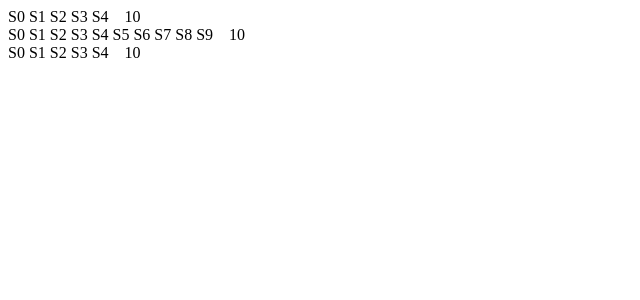
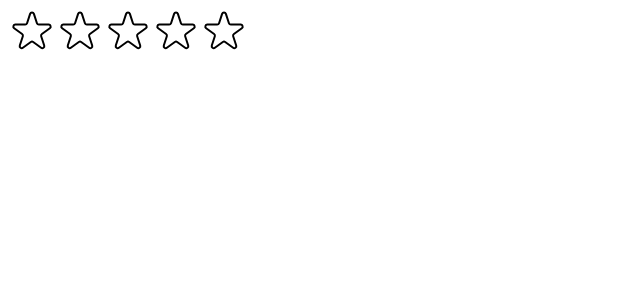
Before and after one commit to quartzeast/usepopcorn, a React (Create React App) app: page / in a window 1280 px wide. Shown: the top 300 px of the page, without its empty margins (0-640 px from the left). Built offline with nearby package versions, Linux system fonts and the light colour scheme.

Commit message:
Creating the Stars

```diff
--- a/src/StarRating.js
+++ b/src/StarRating.js
@@ -1,3 +1,5 @@
+import { useState } from 'react';
+
 const containerStyle = {
   display: 'flex',
   alignItems: 'center',
@@ -6,7 +8,6 @@
 
 const starContainerStyle = {
   display: 'flex',
-  gap: '4px',
 };
 
 const textStyle = {
@@ -15,14 +16,74 @@
 };
 
 export default function StarRating({ maxRating = 5 }) {
+  const [rating, setRating] = useState(0);
+
+  function handleRating(rating) {
+    setRating(rating);
+  }
+
   return (
     <div style={containerStyle}>
       <div style={starContainerStyle}>
         {Array.from({ length: maxRating }, (_, i) => (
-          <span>S{i}</span>
+          <Star
+            key={i}
+            onRate={() => handleRating(i + 1)}
+            full={rating >= i + 1}
+          />
         ))}
       </div>
-      <p style={textStyle}>10</p>
+      <p style={textStyle}>{rating || ''}</p>
     </div>
   );
 }
+
+const starStyle = {
+  width: '48px',
+  height: '48px',
+  display: 'block',
+  cursor: 'pointer',
+};
+
+function Star({ onRate, full }) {
+  return (
+    <span role="button" style={starStyle} onClick={onRate}>
+      {full ? (
+        <svg
+          xmlns="http://www.w3.org/2000/svg"
+          viewBox="0 0 20 20"
+          fill="#000"
+          stroke="#000"
+        >
+          <path d="M9.049 2.927c.3-.921 1.603-.921 1.902 0l1.07 3.292a1 1 0 00.95.69h3.462c.969 0 1.371 1.24.588 1.81l-2.8 2.034a1 1 0 00-.364 1.118l1.07 3.292c.3.921-.755 1.688-1.54 1.118l-2.8-2.034a1 1 0 00-1.175 0l-2.8 2.034c-.784.57-1.838-.197-1.539-1.118l1.07-3.292a1 1 0 00-.364-1.118L2.98 8.72c-.783-.57-.38-1.81.588-1.81h3.461a1 1 0 00.951-.69l1.07-3.292z" />
+        </svg>
+      ) : (
+        <svg
+          xmlns="http://www.w3.org/2000/svg"
+          fill="none"
+          viewBox="0 0 24 24"
+          stroke="#000"
+        >
+          <path
+            strokeLinecap="round"
+            strokeLinejoin="round"
+            strokeWidth="{2}"
+            d="M11.049 2.927c.3-.921 1.603-.921 1.902 0l1.519 4.674a1 1 0 00.95.69h4.915c.969 0 1.371 1.24.588 1.81l-3.976 2.888a1 1 0 00-.363 1.118l1.518 4.674c.3.922-.755 1.688-1.538 1.118l-3.976-2.888a1 1 0 00-1.176 0l-3.976 2.888c-.783.57-1.838-.197-1.538-1.118l1.518-4.674a1 1 0 00-.363-1.118l-3.976-2.888c-.784-.57-.38-1.81.588-1.81h4.914a1 1 0 00.951-.69l1.519-4.674z"
+          />
+        </svg>
+      )}
+    </span>
+  );
+}
+
+/*
+FULL STAR
+
+
+
+
+EMPTY STAR
+
+
+
+*/
--- a/src/index.js
+++ b/src/index.js
@@ -9,7 +9,5 @@
   <React.StrictMode>
     {/* <App /> */}
     <StarRating maxRating={5} />
-    <StarRating maxRating={10} />
-    <StarRating />
   </React.StrictMode>
 );
```
Also changed, not shown: src/index.css (+0 -33 lines).
